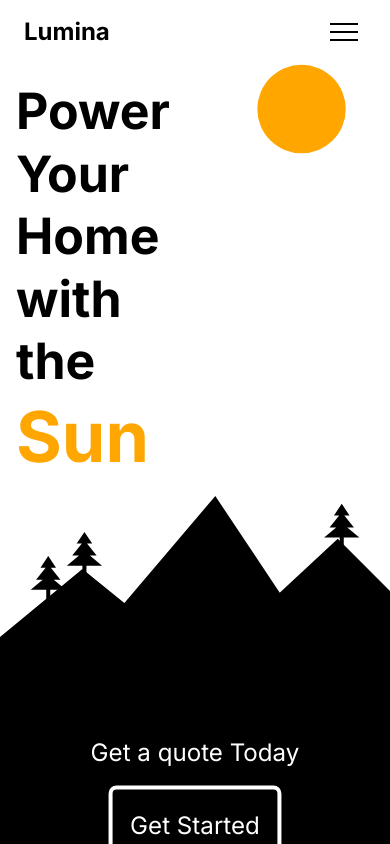
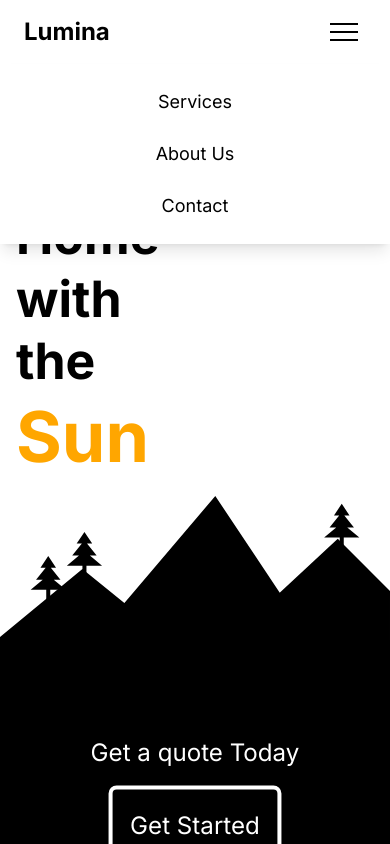
Before and after one commit to FlipVenter/TechnicalTest, a Next.js app: page / in a window 390 px wide. Both pictures are taken after a click on the button "Toggle menu". Shown: the top 844 px of the page. Built offline with nearby package versions, Linux system fonts and the light colour scheme.

Commit message:
made dropdown roll down and hide on page reload

```diff
--- a/components/navbar.tsx
+++ b/components/navbar.tsx
@@ -1,10 +1,18 @@
 "use client";
 
+import { usePathname } from "next/navigation";
+import { useEffect } from "react";
 import React, { useState } from "react";
 import Link from "next/link";
 
 const Navbar = () => {
   const [isOpen, setIsOpen] = useState(false);
+
+  const pathname = usePathname();
+
+  useEffect(() => {
+    setIsOpen(false);
+  }, [pathname]);
 
   const navLinkClass =
     "relative text-black transition-colors hover:text-sun " +
@@ -47,6 +55,44 @@ const Navbar = () => {
             <span className="w-7 h-0.5 bg-black"></span>
           </button>
 
+          {/* Mobile dropdown */}
+          <div
+            className={`
+            sm:hidden
+            absolute top-full left-0 w-full
+            bg-white shadow-lg
+            overflow-hidden
+            transition-all duration-300 ease-out
+            ${isOpen ? "max-h-60 opacity-100 translate-y-0" : "max-h-0 opacity-0 -translate-y-2"}
+          `}
+          >
+            <div className="flex flex-col items-center gap-6 py-6">
+              <Link
+                href="/services"
+                onClick={() => setIsOpen(false)}
+                className="text-lg hover:text-sun"
+              >
+                Services
+              </Link>
+
+              <Link
+                href="/about"
+                onClick={() => setIsOpen(false)}
+                className="text-lg hover:text-sun"
+              >
+                About Us
+              </Link>
+
+              <Link
+                href="/contact"
+                onClick={() => setIsOpen(false)}
+                className="text-lg hover:text-sun"
+              >
+                Contact
+              </Link>
+            </div>
+          </div>
+
           {/* Desktop links */}
           <div
             className="
```
